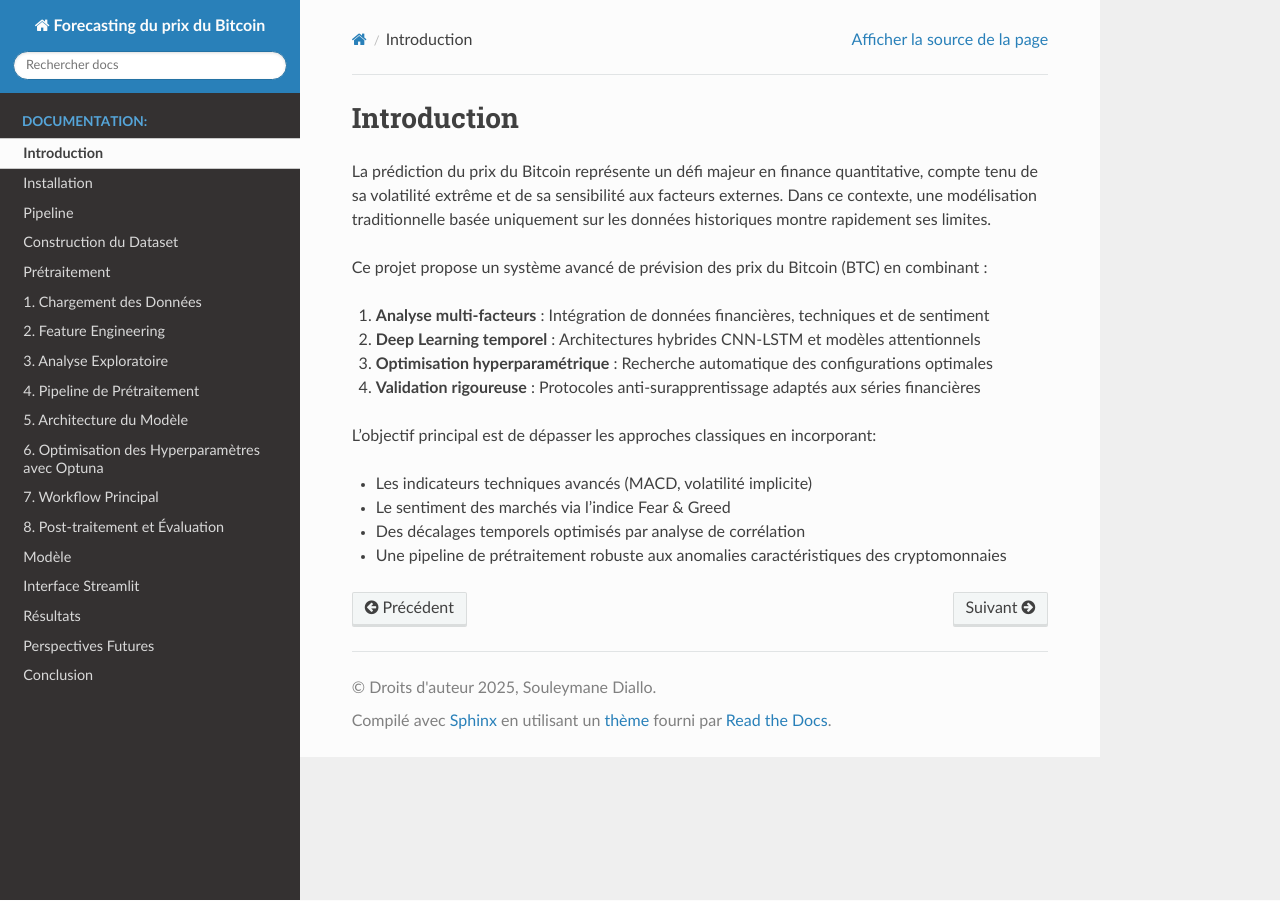
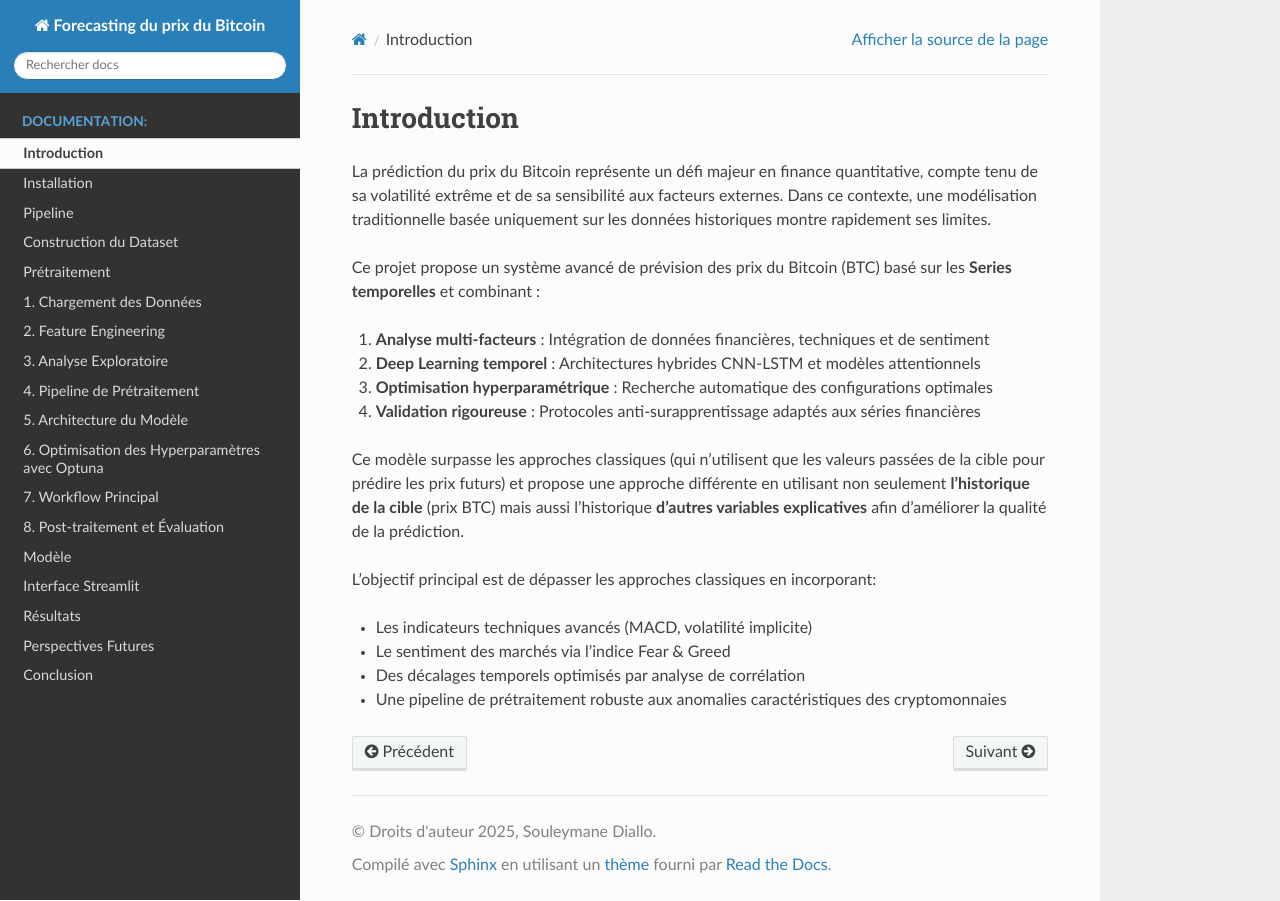
Before and after one commit to SouleymaneDiallo04/Forecasting-du-prix-du-Bitcoin, a Sphinx documentation site: the page built from docs/source/introduction.rst, in a window 1280 px wide. Built offline with Sphinx 7.4.7 and the Read the Docs theme 3.1.0, drawn with Linux system fonts in a browser that asks for light colours.

Commit message:
Update introduction.rst

```diff
--- a/docs/source/introduction.rst
+++ b/docs/source/introduction.rst
@@ -3,12 +3,14 @@ Introduction
 
 La prédiction du prix du Bitcoin représente un défi majeur en finance quantitative, compte tenu de sa volatilité extrême et de sa sensibilité aux facteurs externes. Dans ce contexte, une modélisation traditionnelle basée uniquement sur les données historiques montre rapidement ses limites.
 
-Ce projet propose un système avancé de prévision des prix du Bitcoin (BTC) en combinant :
+Ce projet propose un système avancé de prévision des prix du Bitcoin (BTC) basé sur les **Series temporelles** et combinant :
 
 1. **Analyse multi-facteurs** : Intégration de données financières, techniques et de sentiment
 2. **Deep Learning temporel** : Architectures hybrides CNN-LSTM et modèles attentionnels
 3. **Optimisation hyperparamétrique** : Recherche automatique des configurations optimales
 4. **Validation rigoureuse** : Protocoles anti-surapprentissage adaptés aux séries financières
+
+Ce modèle surpasse les approches classiques (qui n'utilisent que les valeurs passées de la cible pour prédire les prix futurs) et propose une approche différente en utilisant non seulement **l'historique de la cible** (prix BTC) mais aussi l'historique **d'autres variables explicatives** afin d'améliorer la qualité de la prédiction.
 
 L'objectif principal est de dépasser les approches classiques en incorporant:
 
```
